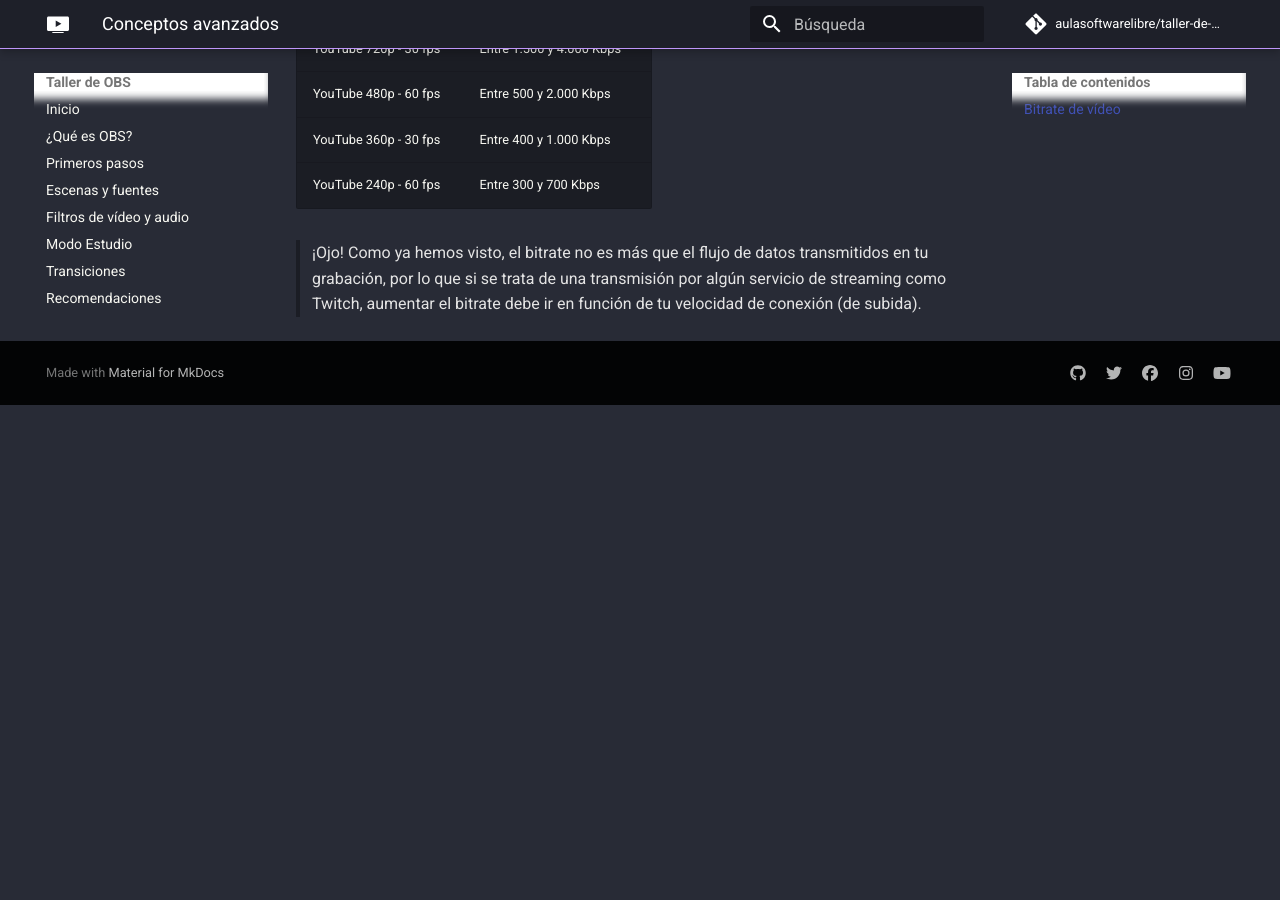
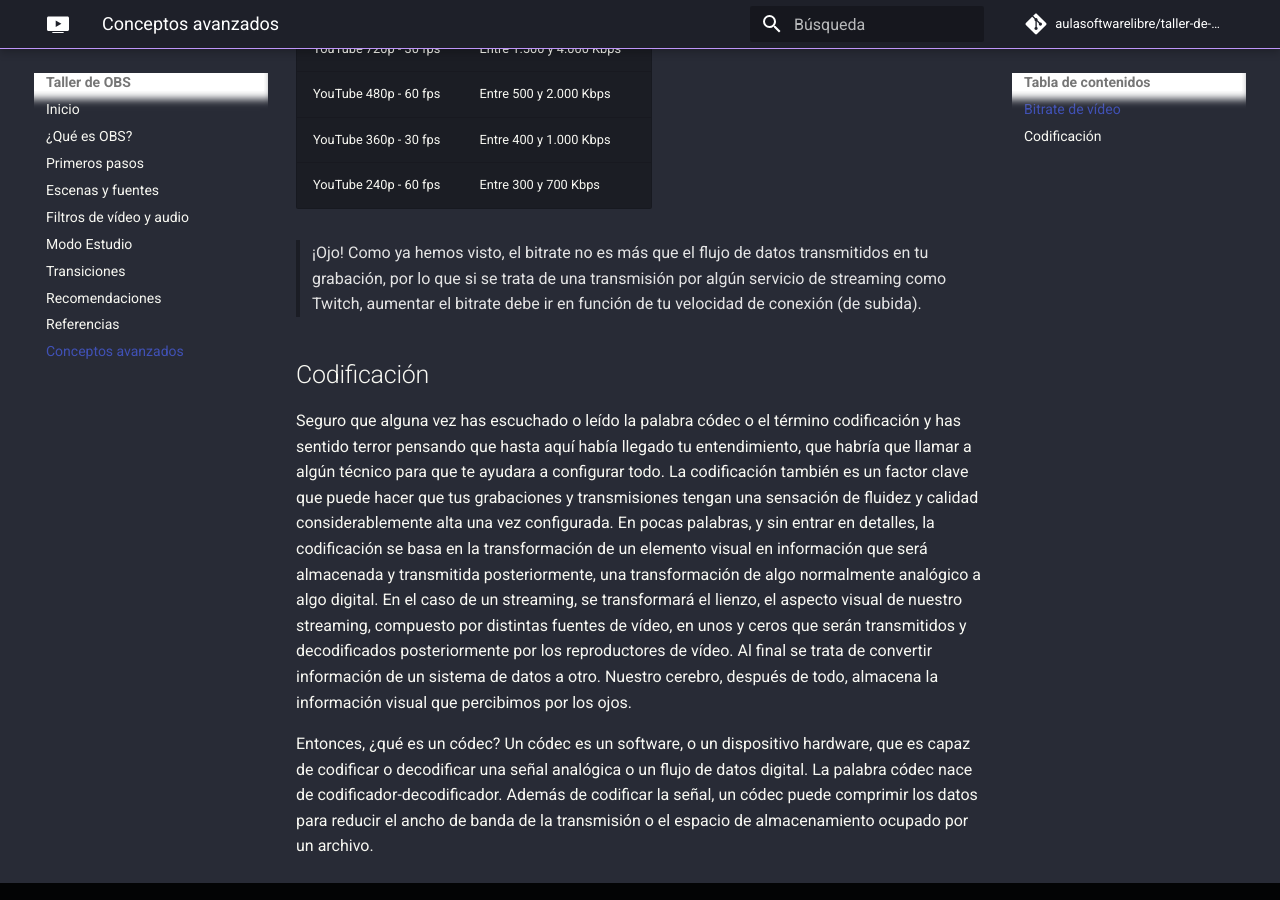
Before and after one commit to aulasoftwarelibre/taller-de-obs-docs, an MkDocs documentation site: the page built from docs/advanced-concepts.md, in a window 1280 px wide and 900 px high, scrolled down 2121 px. Built offline with MkDocs 1.6.1 and Material for MkDocs 9.7.7, drawn with Linux system fonts in a browser that asks for light colours; comment, search, counter and statistics services are not loaded; before the commit the page ends 2526 px from its top, so only the background shows below that.

Commit message:
feat(AdvancedConcepts): add codification

```diff
--- a/docs/advanced-concepts.md
+++ b/docs/advanced-concepts.md
@@ -45,3 +45,9 @@
 
 
 > ¡Ojo! Como ya hemos visto, el bitrate no es más que el flujo de datos transmitidos en tu grabación, por lo que si se trata de una transmisión por algún servicio de streaming como Twitch, aumentar el bitrate debe ir en función de tu velocidad de conexión (de subida).
+
+## Codificación
+
+Seguro que alguna vez has escuchado o leído la palabra códec o el término codificación y has sentido terror pensando que hasta aquí había llegado tu entendimiento, que habría que llamar a algún técnico para que te ayudara a configurar todo. La codificación también es un factor clave que puede hacer que tus grabaciones y transmisiones tengan una sensación de fluidez y calidad considerablemente alta una vez configurada. En pocas palabras, y sin entrar en detalles, la codificación se basa en la transformación de un elemento visual en información que será almacenada y transmitida posteriormente, una transformación de algo normalmente analógico a algo digital. En el caso de un streaming, se transformará el lienzo, el aspecto visual de nuestro streaming, compuesto por distintas fuentes de vídeo, en unos y ceros que serán transmitidos y decodificados posteriormente por los reproductores de vídeo. Al final se trata de convertir información de un sistema de datos a otro. Nuestro cerebro, después de todo, almacena la información visual que percibimos por los ojos.
+
+Entonces, ¿qué es un códec? Un códec es un software, o un dispositivo hardware, que es capaz de codificar o decodificar una señal analógica o un flujo de datos digital. La palabra códec nace de codificador-decodificador. Además de codificar la señal, un códec puede comprimir los datos para reducir el ancho de banda de la transmisión o el espacio de almacenamiento ocupado por un archivo.
```
